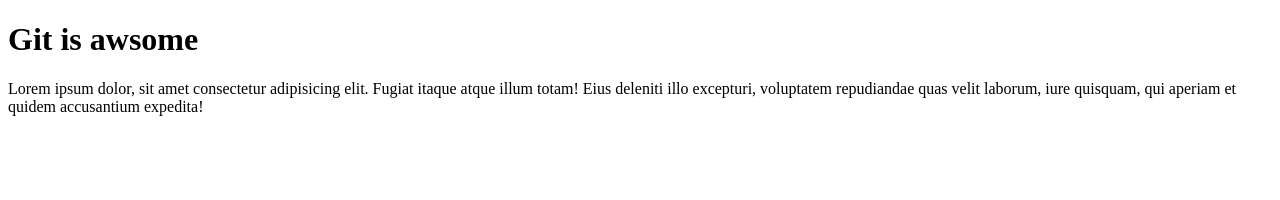
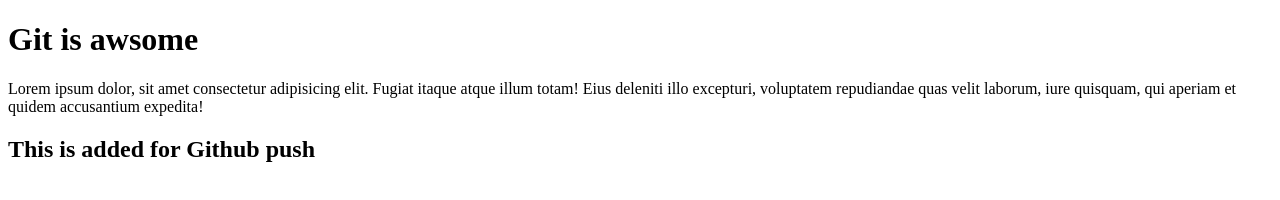
Before and after one commit to mjoyteach/gitProject, a plain HTML site: page index.html in a window 1280 px wide. Drawn offline with Linux system fonts and the light colour scheme.

Commit message:
Added a h2

```diff
--- a/index.html
+++ b/index.html
@@ -14,5 +14,6 @@
         voluptatem repudiandae quas velit laborum, iure quisquam, qui aperiam et quidem accusantium expedita!
 
     </p>
+    <h2>This is added for Github push</h2>
 </body>
 </html>
```
